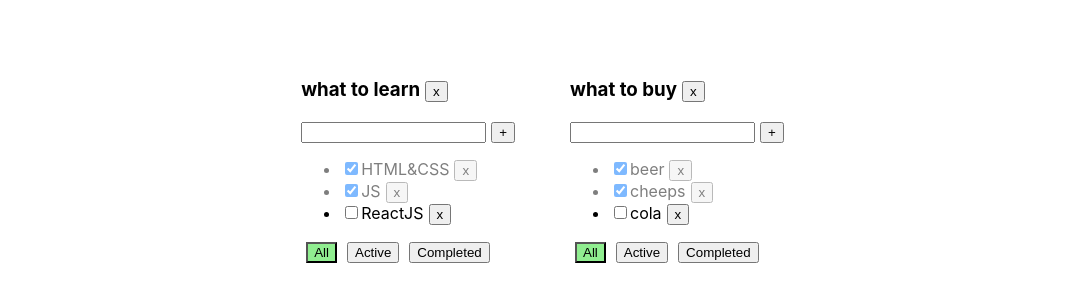
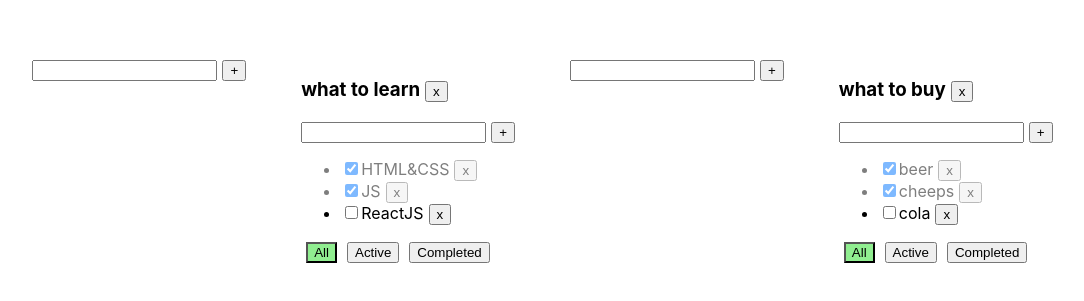
Before and after one commit to VanoKi/todolist-react, a React (Vite) app: page / in a window 1280 px wide. Shown: the part 239-540 px from the top of the page, without its empty margins (70-1154 px from the left). Built offline with nearby package versions, Linux system fonts and the light colour scheme.

Commit message:
feat: add createItemForm to App.tsx

```diff
--- a/src/App.tsx
+++ b/src/App.tsx
@@ -3,6 +3,7 @@ import {useState} from 'react'
 import {v1} from 'uuid'
 // @ts-ignore
 import {TodolistItem} from "./TodolistItem"
+import {CreateItemForm} from "./CreateItemForm.tsx";
 
 export type Task = {
   id: string
@@ -86,7 +87,14 @@ export const App = () => {
       filteredTasks = filteredTasks.filter(task => task.isDone)
     }
 
-    return <TodolistItem
+    const createTodoList = (title: string) => {
+      const newTodoList: Todolist = {id: v1(), title, filter: 'all'}
+      setTodolists([newTodoList, ...todolists])
+    }
+
+    return <>
+      <CreateItemForm onCreateItem={createTodoList}/>
+      <TodolistItem
         key={t1.id}
         todolistId={t1.id}
         title={t1.title}
@@ -98,6 +106,7 @@ export const App = () => {
         changeTaskStatus={changeTaskStatus}
         deleteTodoList={deleteTodoList}
       />
+    </>
   })
 
   return (
```
Lines whose indentation alone changed are shown as unchanged.
